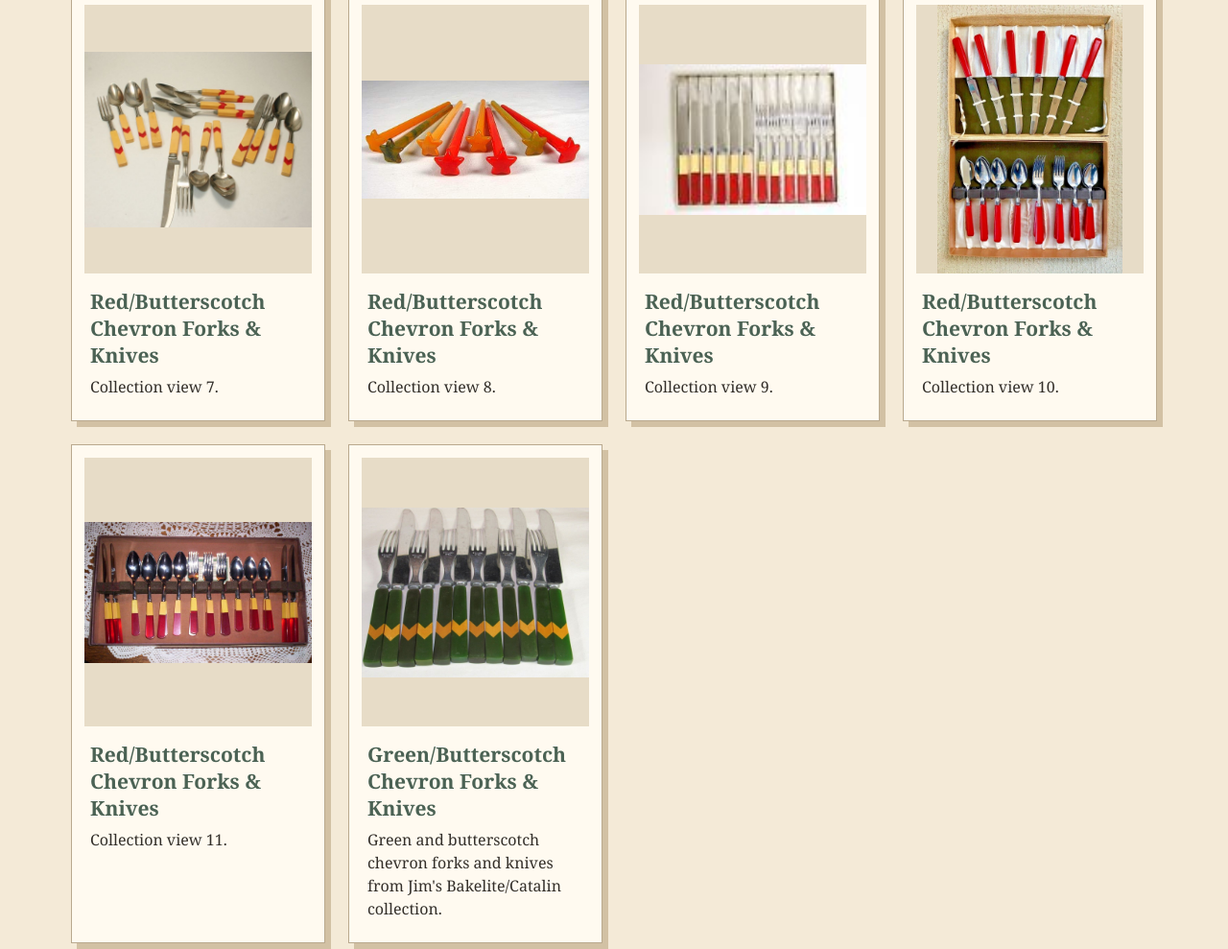
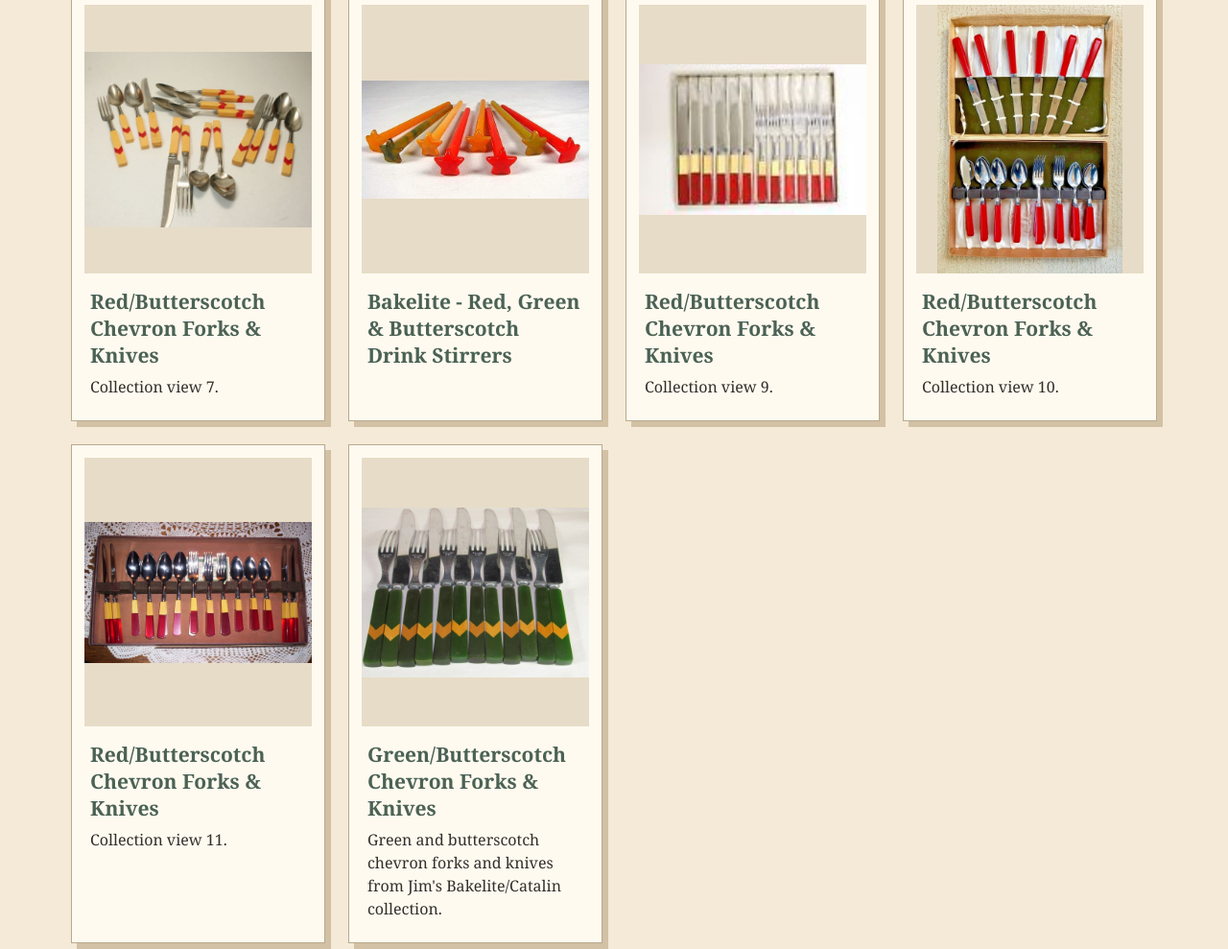
Before and after one commit to WinnieJosie/the-vintage-keepsake, a plain HTML site: page index.html in a window 1280 px wide. Shown: the part 6302-7291 px from the top of the page at 96% size. Drawn offline with Linux system fonts and the light colour scheme.

Commit message:
Relabel Bakelite drink stirrers

```diff
--- a/index.html
+++ b/index.html
@@ -47,7 +47,7 @@
 <article class="piece"><img src="RedButterscotch%20Chevron%20Forks%20Knives%20%285%29.jpg"><h3>Red/Butterscotch Chevron Forks &amp; Knives</h3><p>Collection view 5.</p></article>
 <article class="piece"><img src="RedButterscotch%20Chevron%20Forks%20Knives%20%286%29.jpg"><h3>Red/Butterscotch Chevron Forks &amp; Knives</h3><p>Collection view 6.</p></article>
 <article class="piece"><img src="RedButterscotch%20Chevron%20Forks%20Knives%20%287%29.jpg"><h3>Red/Butterscotch Chevron Forks &amp; Knives</h3><p>Collection view 7.</p></article>
-<article class="piece"><img src="RedButterscotch%20Chevron%20Forks%20Knives%20%288%29.jpg"><h3>Red/Butterscotch Chevron Forks &amp; Knives</h3><p>Collection view 8.</p></article>
+<article class="piece"><img src="RedButterscotch%20Chevron%20Forks%20Knives%20%288%29.jpg"><h3>Bakelite - Red, Green &amp; Butterscotch Drink Stirrers</h3></article>
 <article class="piece"><img src="RedButterscotch%20Chevron%20Forks%20Knives%20%289%29.jpg"><h3>Red/Butterscotch Chevron Forks &amp; Knives</h3><p>Collection view 9.</p></article>
 <article class="piece"><img src="RedButterscotch%20Chevron%20Forks%20Knives%20%2810%29.jpg"><h3>Red/Butterscotch Chevron Forks &amp; Knives</h3><p>Collection view 10.</p></article>
 <article class="piece"><img src="RedButterscotch%20Chevron%20Forks%20Knives%20%2811%29.jpg"><h3>Red/Butterscotch Chevron Forks &amp; Knives</h3><p>Collection view 11.</p></article>
```
